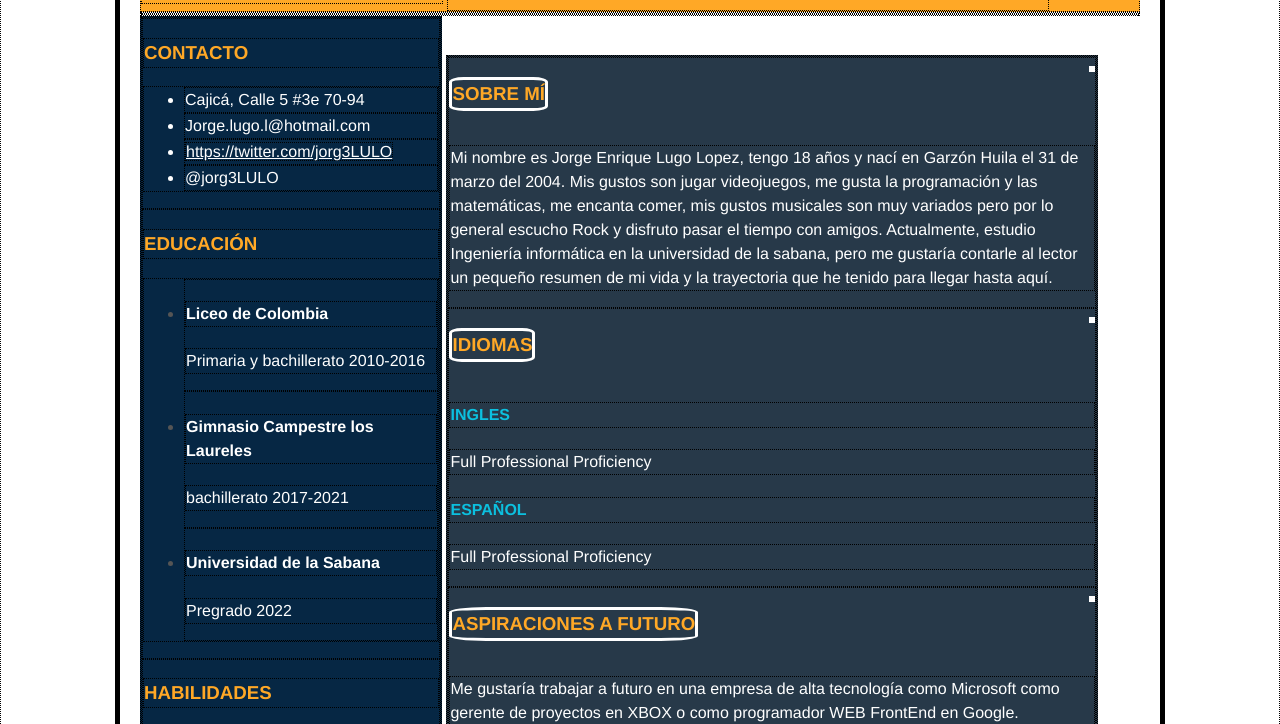
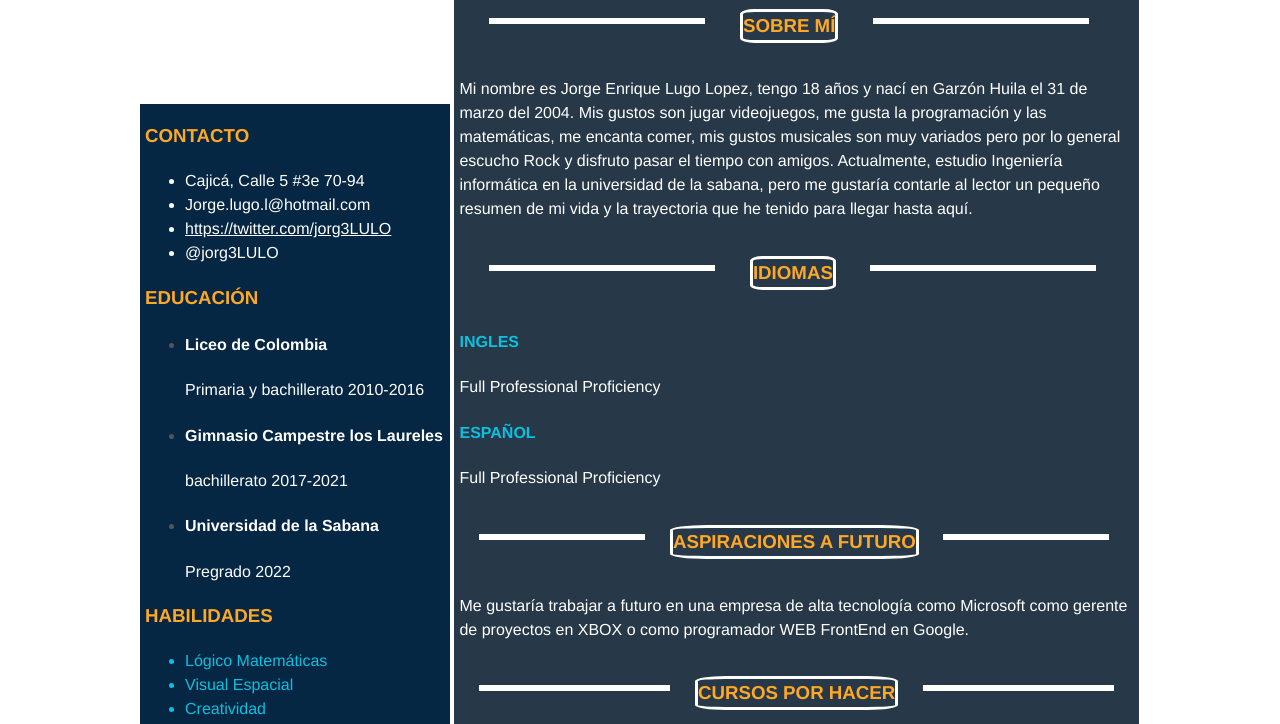
Before and after one commit to SoloLugo/CurriculumVitae1, a plain HTML site: page index.html in a window 1280 px wide. Shown: the part 266-990 px from the top of the page. Drawn offline with Linux system fonts and the light colour scheme.

Commit message:
se ven mejor los hr's

```diff
--- a/CSS/Styles.css
+++ b/CSS/Styles.css
@@ -1,13 +1,13 @@
 *{
-	border: 1px dotted black;
+	border: 0px dotted black;
 }
 body{
 	margin:0 auto;
 	max-width: 1000px;
 	font-family: "Helvetica","Arial","sans-serif;";
 	line-height: 1.5;
-	padding: 10px 20px;
-	border: 5px solid black;
+	padding: 0px;
+	border: 0px solid black;
 	color: #555;
 	background-color: #ffffff;
 }
@@ -15,11 +15,9 @@ body{
 main{
 	background-color: #273949;
 	display: inline-block;
-	width: 650px;
-}
-
-main h3{
-	color: #FFA826;
+	width: 675px;
+	padding-left: 5px;
+	padding-right: 5px;
 }
 
 main h4{
@@ -27,15 +25,42 @@ main h4{
 }
 
 main h3{
+	color: #FFA826;
 	border-radius: 15%;
 	border: 3px solid white;
 	display: inline-block;
 }
 
-main hr{
-	display: flex;
-	float: right;
+article.Idiomas hr{
+	display: inline-block;
+	width: 220px;
 	border: 3px solid white;
+	margin-left: 30px;
+	margin-right: 30px;
+}
+
+article.SobreMi hr{
+	display: inline-block;
+	width: 210px;
+	border: 3px solid white;
+	margin-left: 30px;
+	margin-right: 30px;
+}
+
+article.AspiracionesFuturo hr{
+	display: inline-block;
+	width: 160px;
+	border: 3px solid white;
+	margin-left: 20px;
+	margin-right: 20px;
+}
+
+article.CursosFuturo hr{
+	display: inline-block;
+	width: 185px;
+	border: 3px solid white;
+	margin-left: 20px;
+	margin-right: 20px;
 }
 
 main p, main li{
@@ -45,6 +70,8 @@ aside{
 	background-color: #062744;
 	display: inline-block;
 	width: 300px;
+	padding-left: 5px;
+	padding-right: 5px;
 }
 aside h3{
 	color: #FFA826;
@@ -62,6 +89,7 @@ article.Contacto li, article.Educacion li{
 }
 header{
 	background-color: #FFA826;
+	margin: 0px;
 }
 
 header h1, header h2{
--- a/index.html
+++ b/index.html
@@ -23,12 +23,6 @@
 		</section>
 
 	</header>
-
-	<nav>
-		<section>
-
-		</section>
-	</nav>
 
 	<aside>
 		<section class="EH">
@@ -118,6 +112,7 @@
 	<main>
 		<section class="SIAC">
 			<article class="SobreMi">
+				<hr>
 				<h3>
 					SOBRE MÍ
 				</h3>
@@ -135,6 +130,7 @@
 			</article>
 
 			<article class="Idiomas">
+				<hr>
 				<h3>
 					IDIOMAS
 				</h3>
@@ -154,6 +150,7 @@
 			</article>
 
 			<article class="AspiracionesFuturo">
+				<hr>
 				<h3>
 					ASPIRACIONES A FUTURO
 				</h3>
@@ -164,6 +161,7 @@
 			</article>
 
 			<article class="CursosFuturo">
+				<hr>
 				<h3>
 					CURSOS POR HACER
 				</h3>
```
